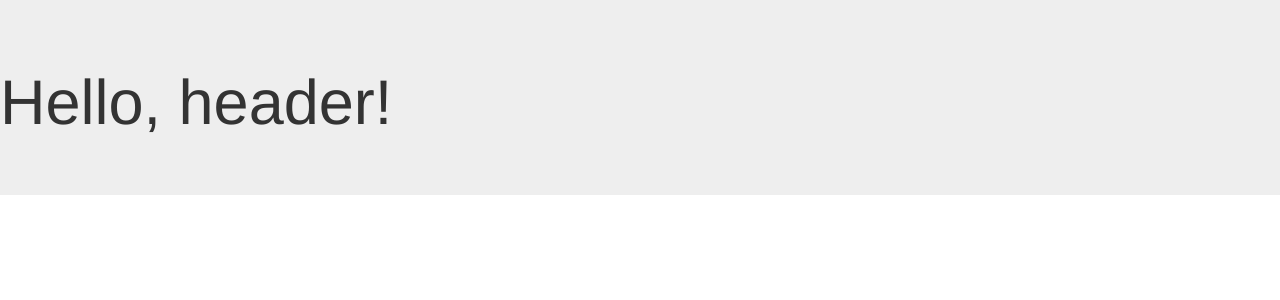
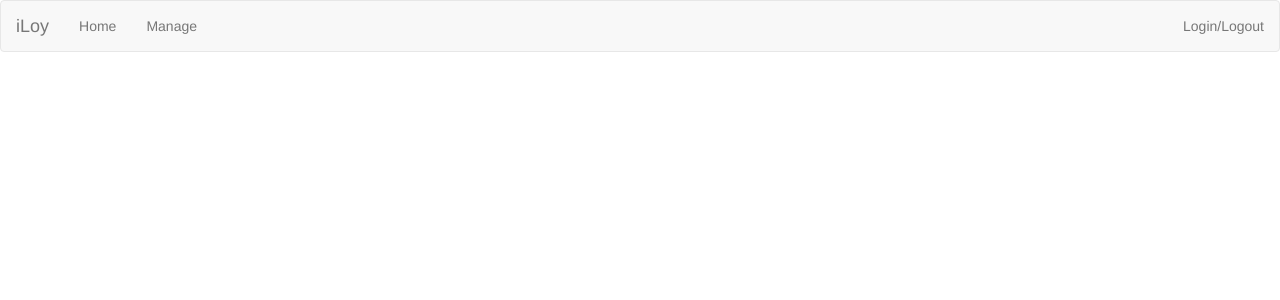
Before and after one commit to abhishekBhayye/iloyGroupPMS, an Angular app in the folder iloyPeopleManagementSystem/: page / in a window 1280 px wide. Shown: the top 300 px of the page. Built offline with nearby package versions, Linux system fonts and the light colour scheme.

Commit message:
Header component changes

```diff
--- a/iloyPeopleManagementSystem/src/app/app.module.ts
+++ b/iloyPeopleManagementSystem/src/app/app.module.ts
@@ -4,6 +4,7 @@ import { NgModule } from '@angular/core';
 import { AppRoutingModule } from './app-routing.module';
 import { AppComponent } from './app.component';
 import { HeaderComponent } from './header/header.component';
+
 @NgModule({
   declarations: [
     AppComponent,
--- a/iloyPeopleManagementSystem/src/app/header/header.component.html
+++ b/iloyPeopleManagementSystem/src/app/header/header.component.html
@@ -1,3 +1,21 @@
-<div class="jumbotron">
-  <h1>Hello, header!</h1>
-</div>
+<nav class="navbar navbar-default">
+  <div class="container-fluid">
+
+    <!-- Navbar header WITH LOGO-->
+    <div class="navbar-header">
+      <a class="navbar-brand" href="#">iLoy</a>
+    </div>
+
+    <div class="navbar-default">
+      <!-- HOME AND MANAGE LINK TO SWITCH -->
+      <ul class="nav navbar-nav">
+        <li><a href="#">Home</a></li>
+        <li><a href="#">Manage</a></li>
+      </ul>
+      <ul class="nav navbar-nav navbar-right">
+        <!-- SETTING UP THE LOGIN OR LOGOUT ON RIGHT CORNER IN FULL SCREEN   -->
+        <li><a href="#">Login/Logout</a></li>
+      </ul>
+    </div>
+  </div>
+</nav>
```
